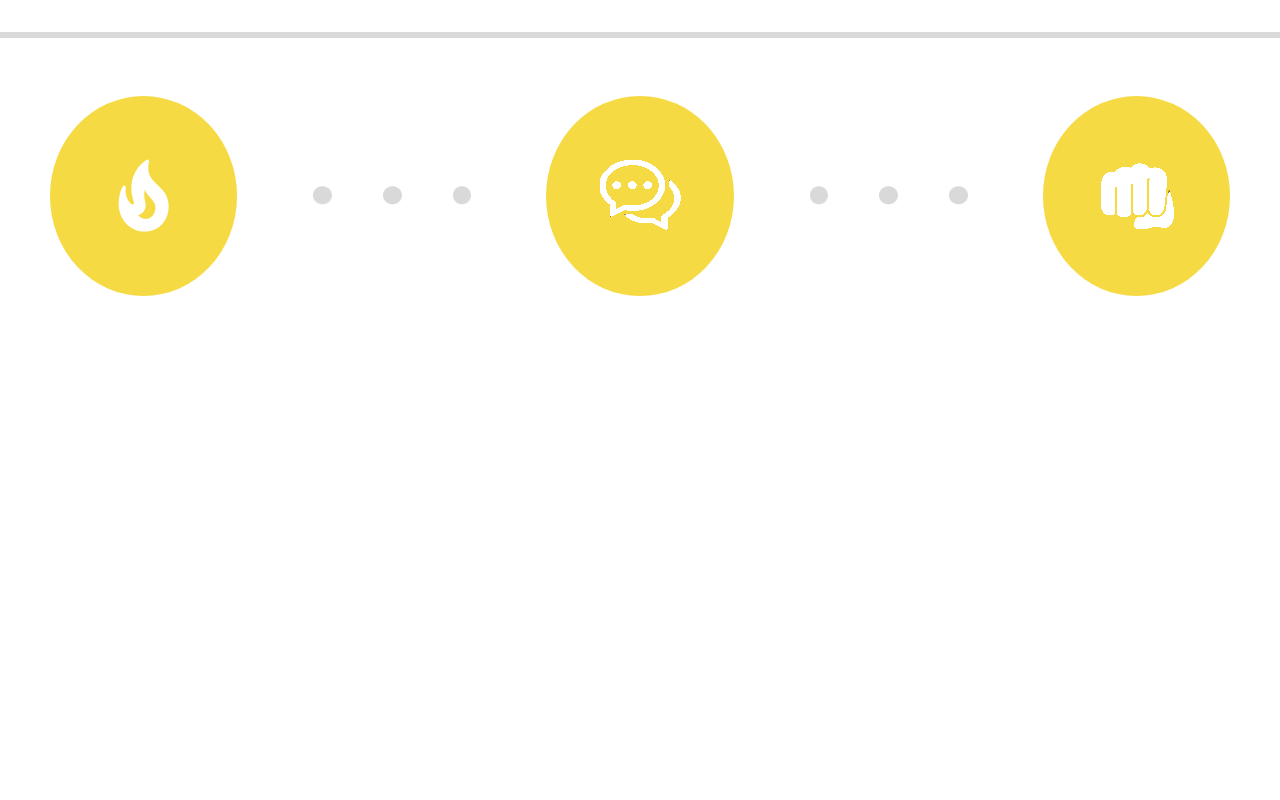
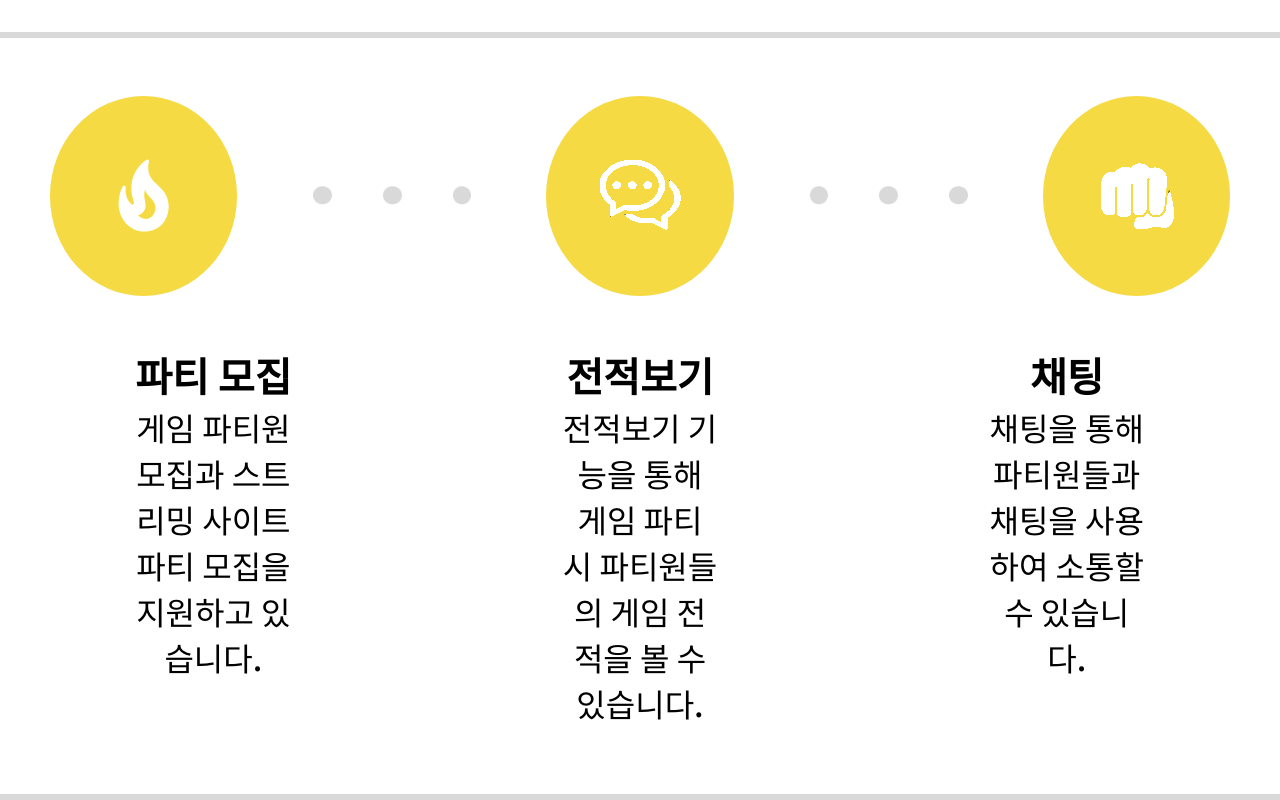
Before and after one commit to gatihaeyo/gatihaeyo_frontend_v1, a Next.js app: page / in a window 1280 px wide. Shown: the part 631-1431 px from the top of the page. Before the commit the page ends 977 px from the top, so only its background shows below. Built offline with nearby package versions, Linux system fonts and the light colour scheme.

Commit message:
🎨 :: Second Paragraph
UI 구현 완료

```diff
--- a/pages/index.tsx
+++ b/pages/index.tsx
@@ -35,8 +35,9 @@ const Home: NextPage = () => {
         </S.Page>
         <S.LoginText>로그인 후 이용해보세요!</S.LoginText>
         <S.LoginBtn>로그인</S.LoginBtn>
-        <S.Contour></S.Contour>
+        <S.Contour />
         <SecondPage />
+        <S.Contour />
       </S.Layout>
     </>
   );
--- a/pages/main/second/index.tsx
+++ b/pages/main/second/index.tsx
@@ -13,13 +13,13 @@ import { GrayCircle } from "../../common/image";
 const SecondPage: NextPage = () => {
     return(
         <>
-        <S.PageWrapper>
-            <S.ImageWrapper>
+        <S.ImageWrapper>
+            <S.ImageSubWrapper>
                 <Image
                     src={FireImg}
                 />
+            </S.ImageSubWrapper>
 
-            </S.ImageWrapper>
             <S.CircleWrapper>
                 <Image
                     src={GrayCircle}
@@ -35,11 +35,11 @@ const SecondPage: NextPage = () => {
                     src={GrayCircle}
                 />
             </S.CircleWrapper>
-            <S.ImageWrapper>
+            <S.ImageSubWrapper>
                 <Image
                     src={ChatImg}
                 />
-            </S.ImageWrapper>
+            </S.ImageSubWrapper>
             <S.CircleWrapper>
                 <Image
                     src={GrayCircle}
@@ -55,12 +55,26 @@ const SecondPage: NextPage = () => {
                     src={GrayCircle}
                 />
             </S.CircleWrapper>
-            <S.ImageWrapper>
+            <S.ImageSubWrapper>
                 <Image
                     src={PunchImg}
                 />
-            </S.ImageWrapper>
-        </S.PageWrapper>
+            </S.ImageSubWrapper>
+        </S.ImageWrapper>
+        <S.TextWrapper>
+            <S.TitleWrapper>
+                <S.Title>파티 모집</S.Title>
+                <S.Text>게임 파티원 모집과 스트리밍 사이트 파티 모집을 지원하고 있습니다.</S.Text>
+            </S.TitleWrapper>
+            <S.TitleWrapper>
+                <S.Title>전적보기</S.Title>
+                <S.Text>전적보기 기능을 통해 게임 파티 시 파티원들의 게임 전적을 볼 수 있습니다.</S.Text>
+            </S.TitleWrapper>
+            <S.TitleWrapper>
+                <S.Title>채팅</S.Title>
+                <S.Text>채팅을 통해 파티원들과 채팅을 사용하여 소통할 수 있습니다.</S.Text>
+            </S.TitleWrapper>
+        </S.TextWrapper>
         </>
     );
 };
--- a/pages/main/second/style.ts
+++ b/pages/main/second/style.ts
@@ -1,6 +1,11 @@
 import styled from "styled-components";
 
 export const ImageWrapper = styled.div`
+    display: flex;
+    justify-content: center;
+`;
+
+export const ImageSubWrapper = styled.div`
     width: 200px;
     height: 200px;
     margin-top: 77.01px;
@@ -19,7 +24,24 @@ export const CircleWrapper = styled.div`
     margin: 25px;
 `;
 
-export const PageWrapper = styled.div`
+export const TextWrapper = styled.div`
     display: flex;
     justify-content: center;
 `;
+
+export const TitleWrapper = styled.div`
+    width: 250px;
+    text-align: center;
+    margin-left: 135px;
+    margin-right: 135px;
+`;
+
+export const Title = styled.div`
+    font: 700 normal 40px ${(props) => props.theme.fonts.kr};
+    color: ${(props) => props.theme.colors.Extra.black};
+`;
+
+export const Text = styled.div`
+    font: 500 normal 32px ${(props) => props.theme.fonts.kr};
+    color: ${(props) => props.theme.colors.Extra.black};
+`;
```
